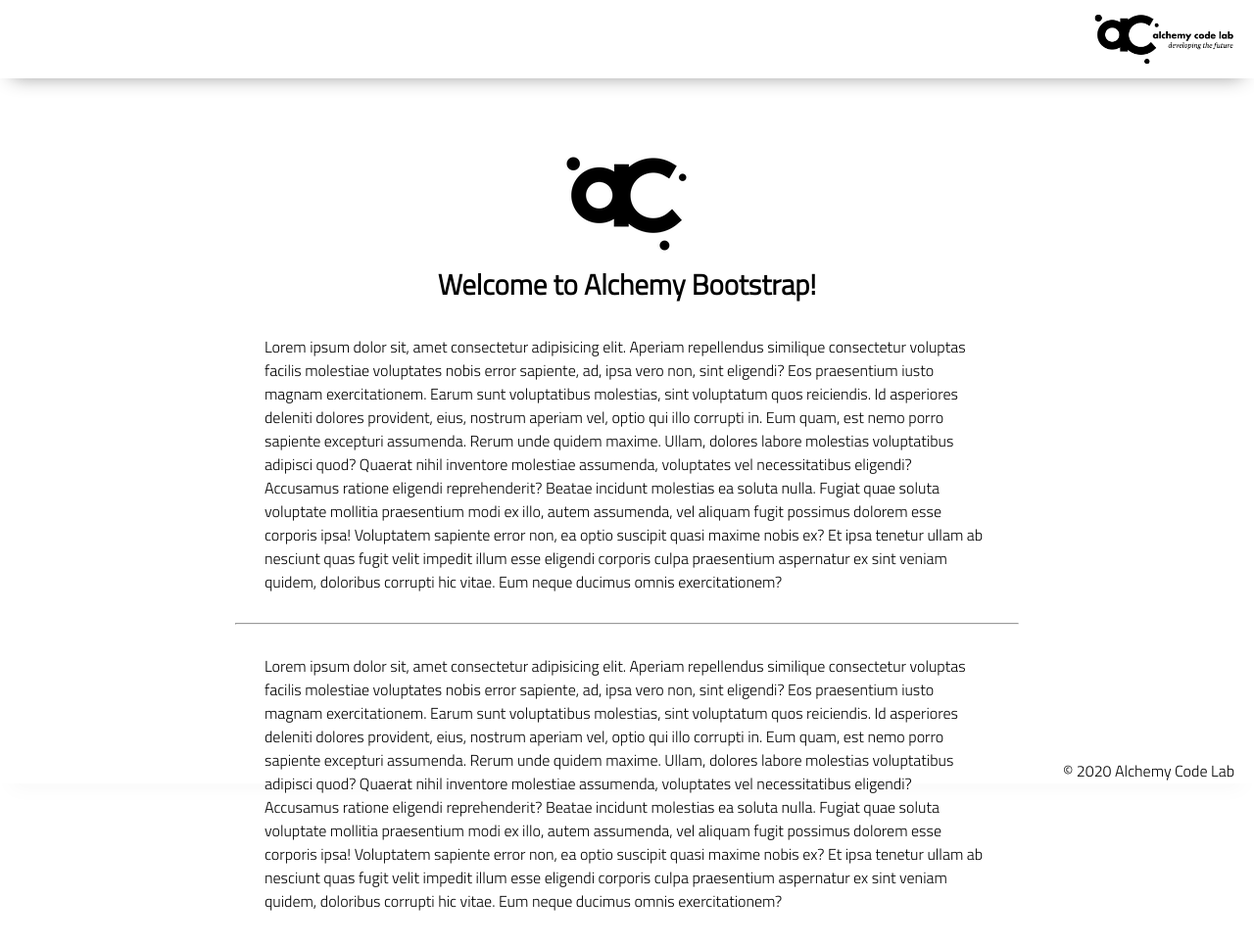
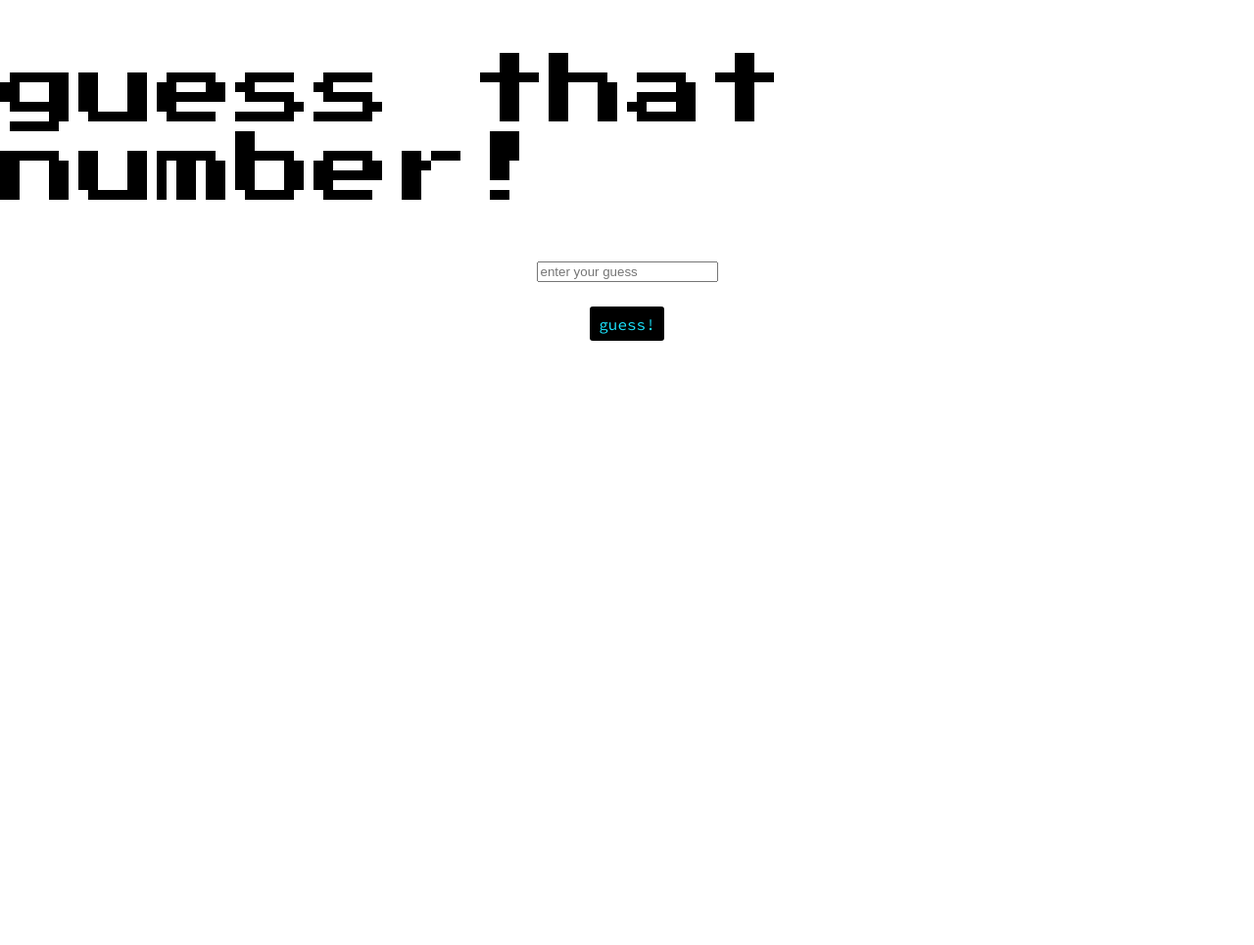
Before and after one commit to sorayabenson/lab02-guessing-game, a plain HTML site: page index.html in a window 1280 px wide. Shown: the whole page at 98% size. After the commit the page ends 800 px from the top, so only its background shows below. Drawn offline with Linux system fonts and the light colour scheme.

Commit message:
html skeleton, basic css, dom elements linked

```diff
--- a/app.js
+++ b/app.js
@@ -1,4 +1,8 @@
 // import functions and grab DOM elements
+const numberInput = document.getElementById('numberInput');
+const remainingGuessesText = document.getElementById('remainingGuesses');
+const guessButton = document.getElementById('guessButton');
+const resultsMessageText = document.getElementById('resultsMessage');
 
 // initialize state
 
--- a/index.html
+++ b/index.html
@@ -2,50 +2,31 @@
 <html lang="en">
 
 <head>
-    <meta charset="UTF-8">
-    <meta name="viewport" content="width=device-width, initial-scale=1.0">
-    <meta http-equiv="X-UA-Compatible" content="ie=edge">
-    <link href="https://fonts.googleapis.com/css2?family=Titillium+Web:wght@300&display=swap" rel="stylesheet">
-    <link rel="stylesheet" href="styles/reset.css">
     <link rel="stylesheet" href="styles/style.css">
-    <link rel="stylesheet" href="styles/home.css">
-    <title>Document</title>
+    <link rel="preconnect" href="https://fonts.gstatic.com">
+    <link href="https://fonts.googleapis.com/css2?family=Press+Start+2P&display=swap" rel="stylesheet">
+    <link rel="preconnect" href="https://fonts.gstatic.com">
+    <link href="https://fonts.googleapis.com/css2?family=Source+Code+Pro:wght@200;300;400;500;600;700;900&display=swap"
+        rel="stylesheet">
+
+    <title>Guess That Number!</title>
 </head>
 
 <body>
     <header>
-        <div class="gutter-right logo">
-            <img src="assets/big-logo.png"/>
-        </div>
+        <h1>guess that number!</h1>
     </header>
     <main>
-        <section class="main-section">
-            <img class="main-logo" src="assets/alchemy-logo.png"/>
-            <h2>
-                Welcome to Alchemy Bootstrap!
-            </h2>
+        <input type="number" placeholder="enter your guess" id="numberInput">
 
-            <content>
-            <p>
-                Lorem ipsum dolor sit, amet consectetur adipisicing elit. Aperiam repellendus similique consectetur voluptas facilis molestiae voluptates nobis error sapiente, ad, ipsa vero non, sint eligendi? Eos praesentium iusto magnam exercitationem.
-                Earum sunt voluptatibus molestias, sint voluptatum quos reiciendis. Id asperiores deleniti dolores provident, eius, nostrum aperiam vel, optio qui illo corrupti in. Eum quam, est nemo porro sapiente excepturi assumenda.
-                Rerum unde quidem maxime. Ullam, dolores labore molestias voluptatibus adipisci quod? Quaerat nihil inventore molestiae assumenda, voluptates vel necessitatibus eligendi? Accusamus ratione eligendi reprehenderit? Beatae incidunt molestias ea soluta nulla.
-                Fugiat quae soluta voluptate mollitia praesentium modi ex illo, autem assumenda, vel aliquam fugit possimus dolorem esse corporis ipsa! Voluptatem sapiente error non, ea optio suscipit quasi maxime nobis ex?
-                Et ipsa tenetur ullam ab nesciunt quas fugit velit impedit illum esse eligendi corporis culpa praesentium aspernatur ex sint veniam quidem, doloribus corrupti hic vitae. Eum neque ducimus omnis exercitationem?
-            </p>
-            <hr />
-            <p>
-                Lorem ipsum dolor sit, amet consectetur adipisicing elit. Aperiam repellendus similique consectetur voluptas facilis molestiae voluptates nobis error sapiente, ad, ipsa vero non, sint eligendi? Eos praesentium iusto magnam exercitationem.
-                Earum sunt voluptatibus molestias, sint voluptatum quos reiciendis. Id asperiores deleniti dolores provident, eius, nostrum aperiam vel, optio qui illo corrupti in. Eum quam, est nemo porro sapiente excepturi assumenda.
-                Rerum unde quidem maxime. Ullam, dolores labore molestias voluptatibus adipisci quod? Quaerat nihil inventore molestiae assumenda, voluptates vel necessitatibus eligendi? Accusamus ratione eligendi reprehenderit? Beatae incidunt molestias ea soluta nulla.
-                Fugiat quae soluta voluptate mollitia praesentium modi ex illo, autem assumenda, vel aliquam fugit possimus dolorem esse corporis ipsa! Voluptatem sapiente error non, ea optio suscipit quasi maxime nobis ex?
-                Et ipsa tenetur ullam ab nesciunt quas fugit velit impedit illum esse eligendi corporis culpa praesentium aspernatur ex sint veniam quidem, doloribus corrupti hic vitae. Eum neque ducimus omnis exercitationem?
-            </p>
+        <div class="remaining-guesses" id="remainingGuesses"></div>
 
-        </section>
+        <button id="guessButton">guess!</button>
+
+        <div class="results-message" id="resultsMessage"></div>
     </main>
     <footer>
-        <div class="copy gutter-right">&copy; 2020 Alchemy Code Lab</div>
+
     </footer>
 
     <script type="module" src="app.js"></script>
--- a/styles/style.css
+++ b/styles/style.css
@@ -1,119 +1,128 @@
-
-body {
-    /* https://coolors.co/generate and click export -> scss to get the colors to copy and paste below*/
-    /* --color1: hsla(349, 69%, 76%, 1);
-    --color2: hsla(207, 67%, 44%, 1);
-    --color3: hsla(200, 61%, 56%, 1);
-    --color4: hsla(187, 41%, 94%, 1);
-    --color5: hsla(170, 28%, 95%, 1); */
-/*
-    /* --color1: hsla(45, 86%, 83%, 1);
-    --color2: hsla(135, 65%, 98%, 1);
-    --color3: hsla(315, 37%, 86%, 1);
-    --color4: hsla(45, 73%, 98%, 1);
-    --color5: hsla(224, 40%, 79%, 1); */
-
-    --header-height: 80px;
-    --shadow: 0px 10px 20px -12px rgba(0,0,0,0.45);
-    --gutter: 30px;
-    --footer-height: 25px;
-
-    font-family: 'Titillium Web', sans-serif;
-    background-color: var(--color2);
+* {
+    box-sizing: border-box;
 }
 
-main {
+body, html {
+    width: 100%;
+    height: auto;
+    padding: 0;
+    margin: 0;
     display: flex;
     flex-direction: column;
     justify-content: center;
     align-items: center;
-    margin-bottom: calc(var(--footer-height));
+    font-family: 'Source Code Pro', monospace;
+    font-size: 16px;
+
 }
 
-section {
-    background-color: var(--color5);
-    width: 1000px;
-    max-width: 80%;
+header {
+    width: 100%;
+    height: auto;
+    display: flex;
+    justify-content: center;
+    align-items: center;
+    background-position: center;
+    background-size: cover;
+}
+
+main {
+    width: 75%;
+    height: auto;
     display: flex;
     flex-direction: column;
     justify-content: center;
     align-items: center;
-    padding-top: var(--gutter);
-    padding-bottom: var(--gutter);
-    margin-top: var(--gutter);
-    margin-bottom: var(--gutter);
-    border: solid 2px var(--color1);
 }
 
-header {
+section.intro-container {
+    width: 70%;
+    height: auto;
     display: flex;
-    justify-content: flex-end;
-    background-color: var(--color3);
-    height: var(--header-height);
-    box-shadow: var(--shadow);
+    flex-direction: column;
+    justify-content: center;
+    align-items: center;
+    margin: 40px;
+}
+
+section.intro {
+    width: 100%;
+    height: auto;
+}
+
+img {
+    width: 500px;
+    height: auto;
+    margin: 15px;
+    border-radius: 3px;
+}
+
+section.article-container {
+    width: 100%;
+    height: auto;
+    display: grid;
+    grid-template-columns: 1fr 1fr 1fr;
+    justify-content: center;
+
+}
+
+section.topic {
+    width: 100%;
+    height: auto;
+    padding: 15px 40px 15px 40px;
+    border: 2px black solid;
+    border-radius: 10px;
+}
+
+section.ink {
+    background-color: black;
+    color: #1be5ff;
+}
+
+section.review {
+    width: 50%;
+    height: auto;
+    display: flex;
+    flex-direction: column;
+    justify-content: center;
+    align-items: center;
+}
+
+h1 {
+    font-family: 'Press Start 2P', cursive;
+    font-weight: 300;
+    font-size: 5rem;
+    text-shadow: 2px 2px white;
+}
+
+h2 {
+    font-family: 'Press Start 2P', cursive;
+    font-weight: 300;
+    font-size: 2rem;
+    display: flex;
+    justify-content: center;
+}
+
+button {
+    background: black;
+    color:#1be5ff;
+    border: 3px black solid;
+    border-radius: 3px;
+    font-family: 'Source Code Pro', monospace;
+    font-size: 1rem;
+    height: 35px;
+    width: auto;
+    transition-duration: .5s;
+    margin: 25px;
+}
+
+button:hover {
+    background: #1be5ff;
+    color: black;
+    border: 3px black solid;
 }
 
 footer {
-    display: flex;
-    justify-content: flex-end;
-    background-color: var(--color3);
-    box-shadow: var(--shadow);
+    height: 100px;
+    width: 100%;
 }
-
-
-h2 {
-    font-size: 1.8rem;
-    font-weight: bold;
-}
-
-.gutter-right {
-    margin-right: 20px;
-}
-
-.main-logo {
-    animation: pulse 5s infinite ease-in-out;
-}
-
-header img {
-    height: var(--header-height);
-}
-
-
-
-content {
-    width: 80%;
-}
-
-p {
-    margin: var(--gutter);
-}
-
-footer {
-    position: fixed;
-    width: 100%;
-    bottom: 0;
-    height: var(--footer-height);
-    display: flex;
-    justify-content: flex-end;
-    background-color: var(--color3);
-    box-shadow: var(--shadow);
-}
-
-  @keyframes pulse {
-    20% {
-      transform: rotate3d(-10, -10, -10, 50deg) scale(1.2);
-    }
-
-    40% {
-        transform: rotate3d(10, 10, -10, 50deg) scale(1);
-    }
-
-    60% {
-        transform: rotate3d(-10, 10, 10, 50deg) scale(1.2);
-      }
-
-    80% {
-        transform: rotate3d(10, 10, 10, 50deg) scale(1);
-    }
-
-  }
```
Also changed, not shown: 1 other file.
